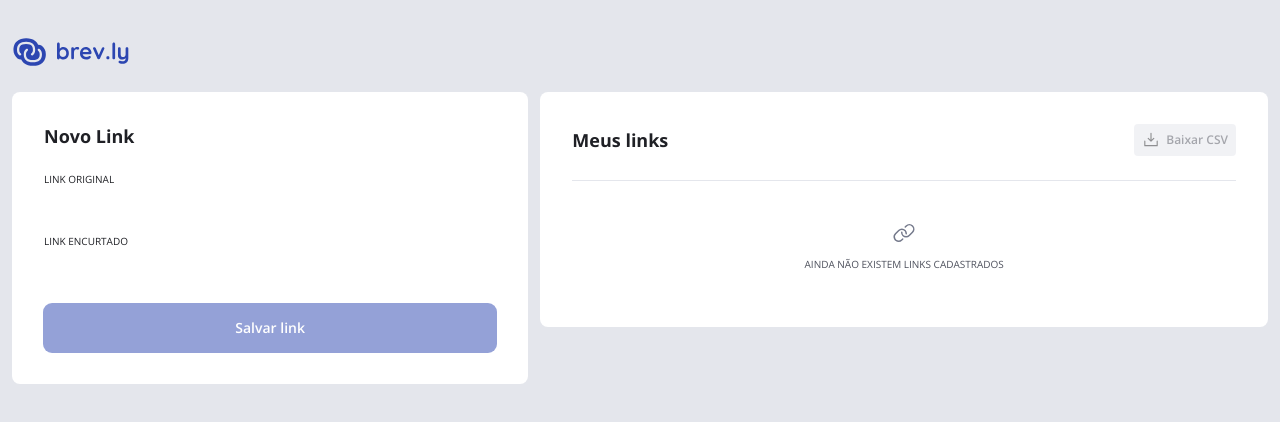
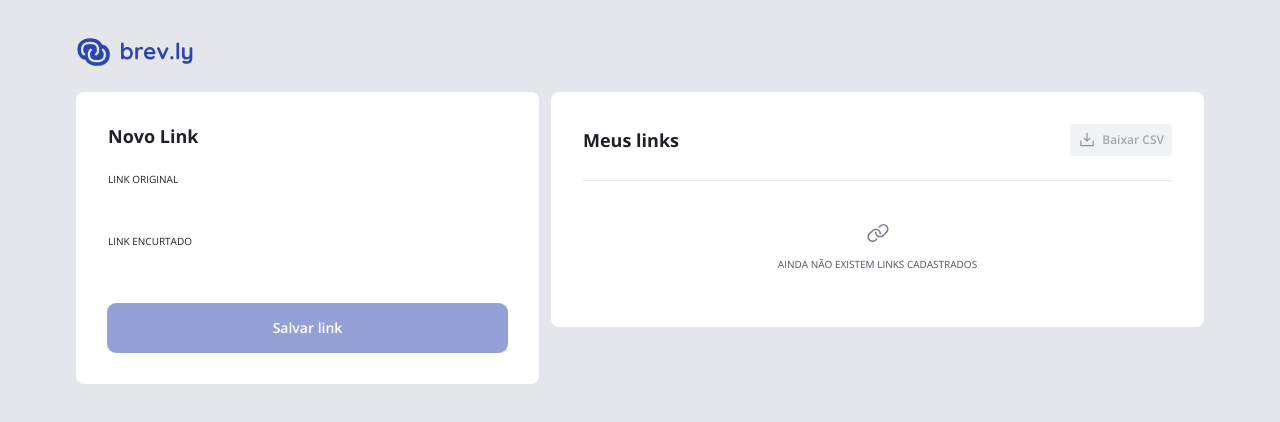
Before and after one commit to willian-moreno/brev.ly, a React (Vite) app in the folder web/: page / in a window 1280 px wide. Shown: the top 422 px of the page. Built offline with nearby package versions, Linux system fonts and the light colour scheme.

Commit message:
style: Definido nova largura máxima container aplicação

```diff
--- a/web/src/pages/_layouts/app-container.tsx
+++ b/web/src/pages/_layouts/app-container.tsx
@@ -2,7 +2,7 @@ import { Outlet } from 'react-router-dom'
 
 export function AppContainer() {
   return (
-    <div className="mx-auto flex max-w-7xl flex-col p-3">
+    <div className="mx-auto flex max-w-6xl flex-col p-3">
       <Outlet />
     </div>
   )
```
